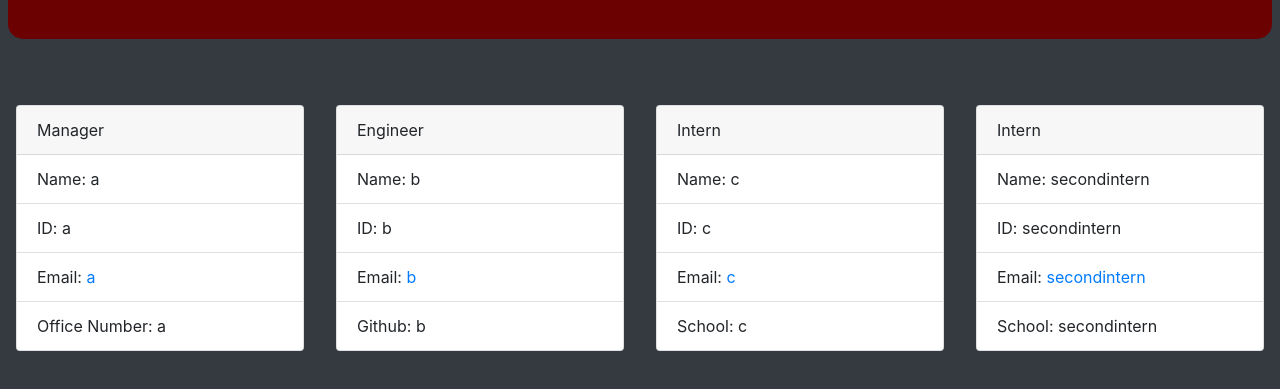
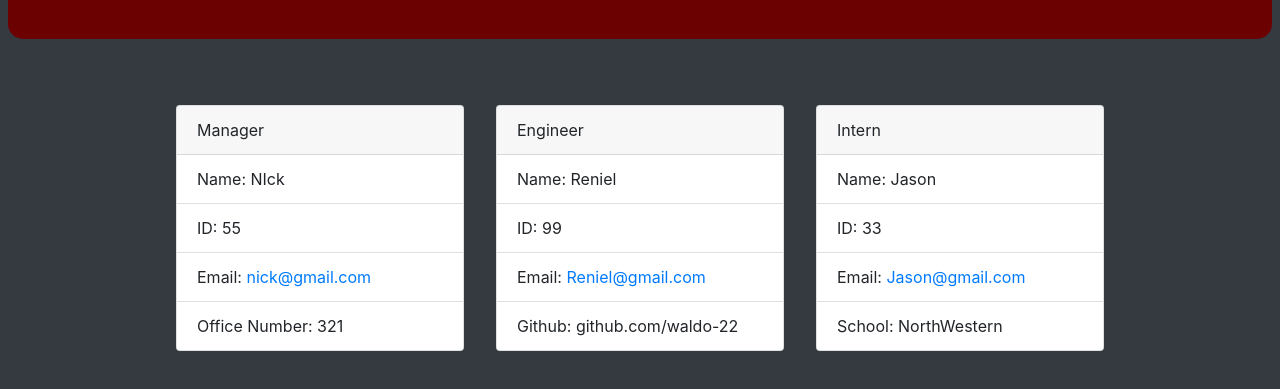
Before and after one commit to NBFxSuccess/HTMLgenerator, a website: page index.html in a window 1280 px wide. Shown: the part 69-458 px from the top of the page. Drawn offline with nearby package versions, Linux system fonts and the light colour scheme.

Commit message:
filled index

```diff
--- a/index.html
+++ b/index.html
@@ -33,40 +33,30 @@
         Manager
       </div>
       <ul class="list-group list-group-flush">
-        <li class="list-group-item">Name: a</li>
-        <li class="list-group-item">ID: a</li>
-        <li class="list-group-item">Email: <a href="mailto:a">a</a></li>
-        <li class="list-group-item">Office Number: a</li>
+        <li class="list-group-item">Name: NIck</li>
+        <li class="list-group-item">ID: 55</li>
+        <li class="list-group-item">Email: <a href="mailto:nick@gmail.com">nick@gmail.com</a></li>
+        <li class="list-group-item">Office Number: 321</li>
       </ul>
     </div><div class="card m-3" style="width: 18rem;">
       <div class="card-header">
         Engineer
       </div>
       <ul class="list-group list-group-flush">
-        <li class="list-group-item">Name: b</li>
-        <li class="list-group-item">ID: b</li>
-        <li class="list-group-item">Email: <a href="mailto:b">b</a></li>
-        <li class="list-group-item">Github: b</li>
+        <li class="list-group-item">Name: Reniel</li>
+        <li class="list-group-item">ID: 99</li>
+        <li class="list-group-item">Email: <a href="mailto:Reniel@gmail.com">Reniel@gmail.com</a></li>
+        <li class="list-group-item">Github: github.com/waldo-22</li>
       </ul>
     </div><div class="card m-3" style="width: 18rem;">
       <div class="card-header">
         Intern
       </div>
       <ul class="list-group list-group-flush">
-        <li class="list-group-item">Name: c</li>
-        <li class="list-group-item">ID: c</li>
-        <li class="list-group-item">Email: <a href="mailto:c">c</a></li>
-        <li class="list-group-item">School: c</li>
-      </ul>
-    </div><div class="card m-3" style="width: 18rem;">
-      <div class="card-header">
-        Intern
-      </div>
-      <ul class="list-group list-group-flush">
-        <li class="list-group-item">Name: secondintern</li>
-        <li class="list-group-item">ID: secondintern</li>
-        <li class="list-group-item">Email: <a href="mailto:secondintern">secondintern</a></li>
-        <li class="list-group-item">School: secondintern</li>
+        <li class="list-group-item">Name: Jason</li>
+        <li class="list-group-item">ID: 33</li>
+        <li class="list-group-item">Email: <a href="mailto:Jason@gmail.com">Jason@gmail.com</a></li>
+        <li class="list-group-item">School: NorthWestern</li>
       </ul>
     </div>
 
```
